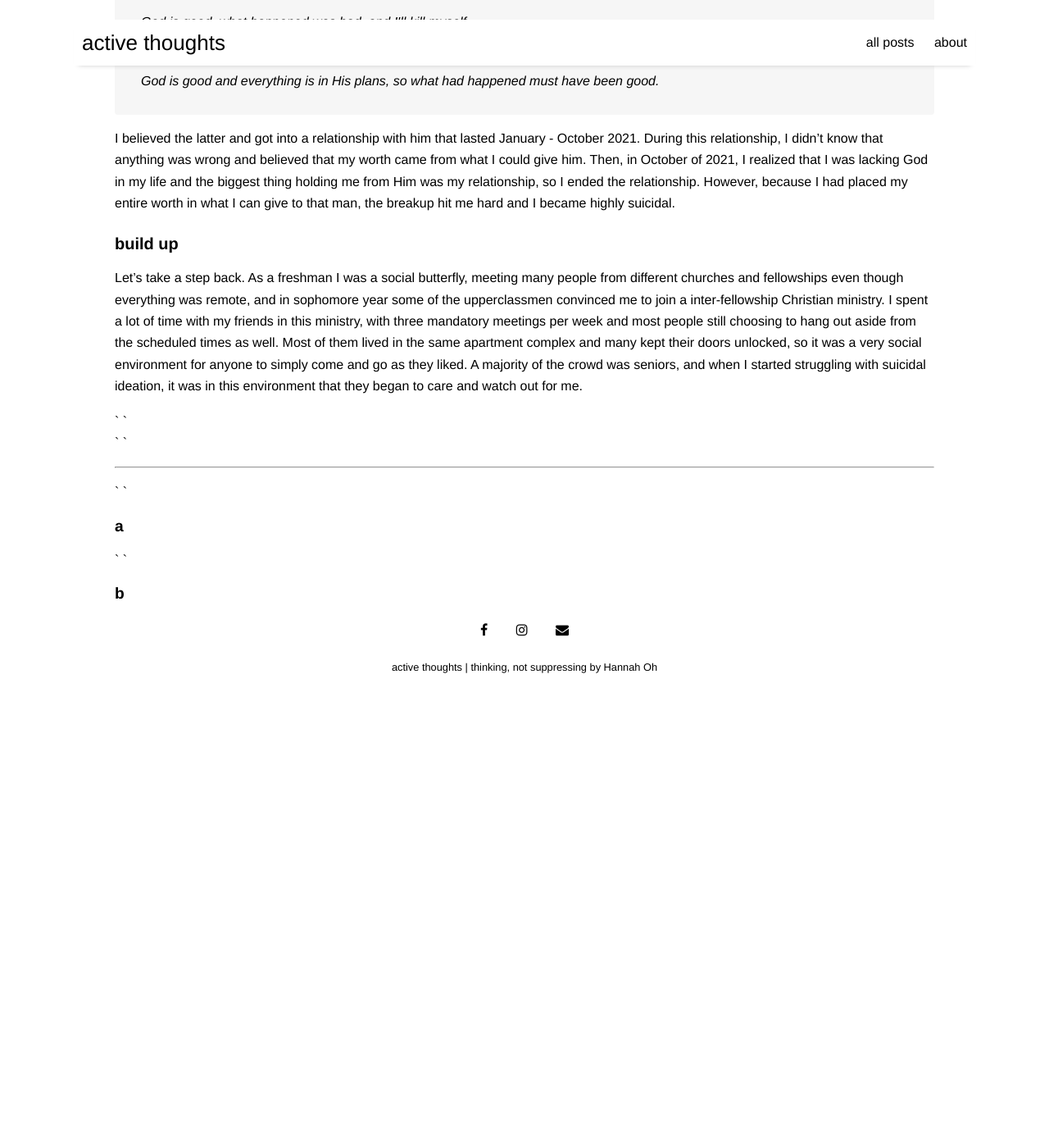
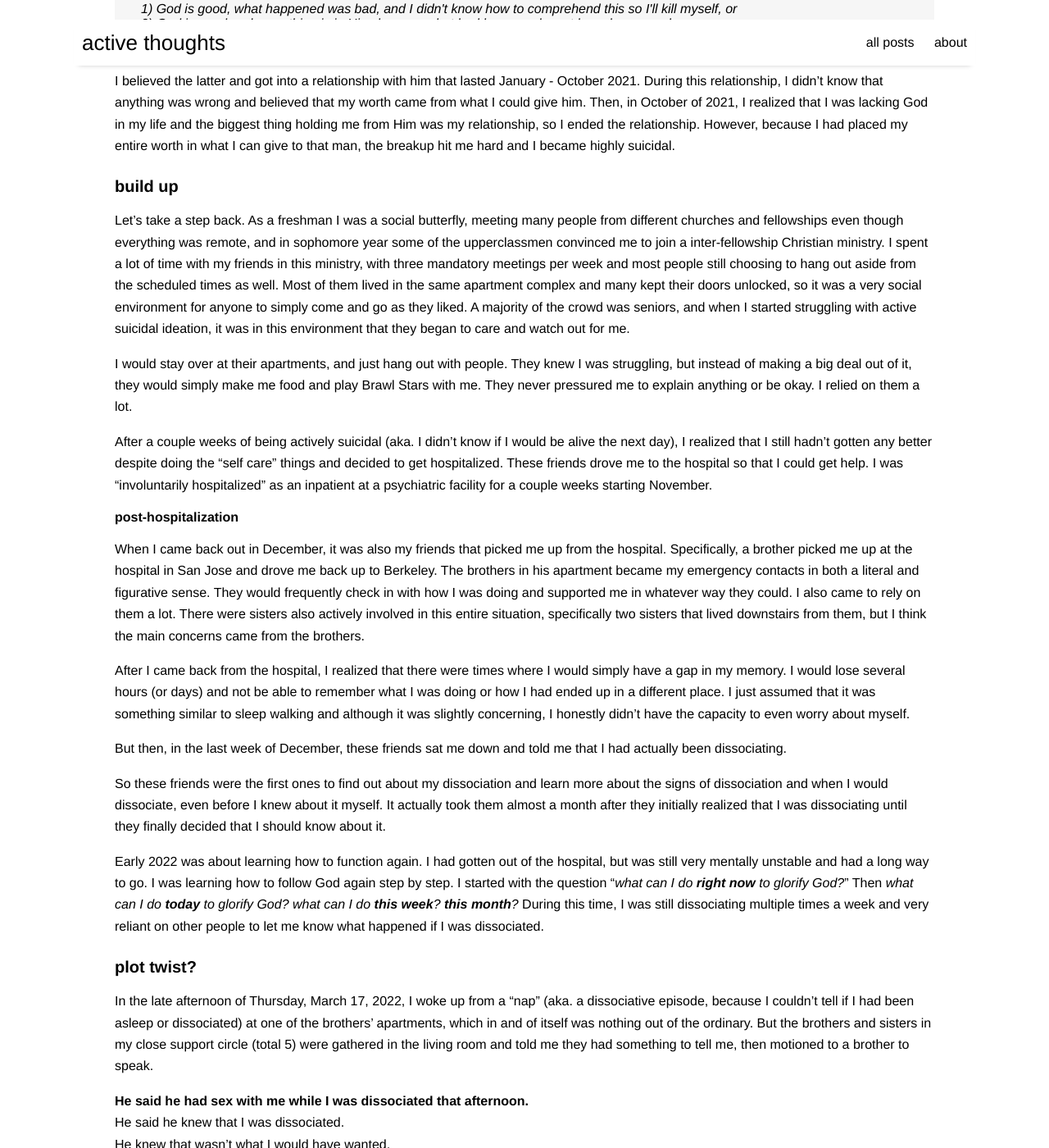
Before and after one commit to thoughtshso/blog, a Jekyll site: the page built from _posts/2022-03-17-the-story.md, in a window 1280 px wide and 1400 px high, scrolled down 498 px. Shown: the whole window at 82% size. Built offline with Jekyll 4.4.1, drawn with Linux system fonts in a browser that asks for light colours; nearby versions of some CDN libraries; before the commit the page ends 1374 px from its top, so only the background shows below that; some of the changed text lies outside the part shown.

Commit message:
[post][story] build up

````diff
--- a/_posts/2022-03-17-the-story.md
+++ b/_posts/2022-03-17-the-story.md
@@ -18,11 +17,8 @@ In January of 2021, I got into my first relationship as a freshman in college. W
 
 I couldn't comprehend what had happened and I didn't know how to process it, but the reality of God's goodness was a foundation that I believed more than anything else in my mind. It was in this struggle that I came to a crossroads -- either
 ```
-God is good, what happened was bad, and I'll kill myself
-
-or
-
-God is good and everything is in His plans, so what had happened must have been good.
+1) God is good, what happened was bad, and I didn't know how to comprehend this so I'll kill myself, or
+2) God is good and everything is in His plans, so what had happened must have been good.
 ```
 
 I believed the latter and got into a relationship with him that lasted January - October 2021. During this relationship, I didn't know that anything was wrong and believed that my worth came from what I could give him.
@@ -30,8 +26,41 @@ Then, in October of 2021, I realized that I was lacking God in my life and the b
 
 ### build up
 
-Let's take a step back. As a freshman I was a social butterfly, meeting many people from different churches and fellowships even though everything was remote, and in sophomore year some of the upperclassmen convinced me to join a inter-fellowship Christian ministry. I spent a lot of time with my friends in this ministry, with three mandatory meetings per week and most people still choosing to hang out aside from the scheduled times as well. Most of them lived in the same apartment complex and many kept their doors unlocked, so it was a very social environment for anyone to simply come and go as they liked. A majority of the crowd was seniors, and when I started struggling with suicidal ideation, it was in this environment that they began to care and watch out for me.
+Let's take a step back. As a freshman I was a social butterfly, meeting many people from different churches and fellowships even though everything was remote, and in sophomore year some of the upperclassmen convinced me to join a inter-fellowship Christian ministry. I spent a lot of time with my friends in this ministry, with three mandatory meetings per week and most people still choosing to hang out aside from the scheduled times as well. Most of them lived in the same apartment complex and many kept their doors unlocked, so it was a very social environment for anyone to simply come and go as they liked. A majority of the crowd was seniors, and when I started struggling with active suicidal ideation, it was in this environment that they began to care and watch out for me.
 
+I would stay over at their apartments, and just hang out with people. They knew I was struggling, but instead of making a big deal out of it, they would simply make me food and play Brawl Stars with me. They never pressured me to explain anything or be okay. I relied on them a lot.
+
+After a couple weeks of being actively suicidal (aka. I didn't know if I would be alive the next day), I realized that I still hadn't gotten any better despite doing the "self care" things and decided to get hospitalized. These friends drove me to the hospital so that I could get help. I was "involuntarily hospitalized" as an inpatient at a psychiatric facility for a couple weeks starting November.
+
+#### post-hospitalization
+
+When I came back out in December, it was also my friends that picked me up from the hospital. Specifically, a brother picked me up at the hospital in San Jose and drove me back up to Berkeley. The brothers in his apartment became my emergency contacts in both a literal and figurative sense. They would frequently check in with how I was doing and supported me in whatever way they could. I also came to rely on them a lot. There were sisters also actively involved in this entire situation, specifically two sisters that lived downstairs from them, but I think the main concerns came from the brothers.
+
+After I came back from the hospital, I realized that there were times where I would simply have a gap in my memory. I would lose several hours (or days) and not be able to remember what I was doing or how I had ended up in a different place. I just assumed that it was something similar to sleep walking and although it was slightly concerning, I honestly didn't have the capacity to even worry about myself.
+
+But then, in the last week of December, these friends sat me down and told me that I had actually been dissociating.
+
+So these friends were the first ones to find out about my dissociation and learn more about the signs of dissociation and when I would dissociate, even before I knew about it myself. It actually took them almost a month after they initially realized that I was dissociating until they finally decided that I should know about it.
+
+Early 2022 was about learning how to function again. I had gotten out of the hospital, but was still very mentally unstable and had a long way to go. I was learning how to follow God again step by step. I started with the question "*what can I do **right now** to glorify God?*" Then *what can I do **today** to glorify God? what can I do **this week**? **this month**?* During this time, I was still dissociating multiple times a week and very reliant on other people to let me know what happened if I was dissociated.
+
+### plot twist?
+
+In the late afternoon of Thursday, March 17, 2022, I woke up from a "nap" (aka. a dissociative episode, because I couldn't tell if I had been asleep or dissociated) at one of the brothers' apartments, which in and of itself was nothing out of the ordinary. But the brothers and sisters in my close support circle (total 5) were gathered in the living room and told me they had something to tell me, then motioned to a brother to speak.
+
+**He said he had sex with me while I was dissociated that afternoon.**\
+He said he knew that I was dissociated.\
+He knew that wasn't what I would have wanted.\
+He said he felt disgusted with himself for taking advantage of me.\
+He said he was overwhelmed with guilt about his actions.
+
+He had shared with the brothers first because he was overwhelmed with guilt, who then said that I deserved to know and also invited sisters into the situation. He went to go throw up because he couldn't handle himself.
+
+I... froze.
+
+I didn't know how to respond to this and was just overwhelmed. I was overwhelmed with guilt for the entire situaiton, because it seemed like the brother was struggling so much and it felt like my fault. I didn't know how to respond because I didn't want to make this situation worse for him when he already felt so bad about it.
+
+But even though I had no memory of what had happened, I could tell that it was true. Partly because I knew that they would never joke about something like this, but mainly because I could physically feel it and smell him on my skin. Once I noticed that, I took my turn to go throw up in the bathroom.
 
 ` `
 ` `
````
Also changed, not shown: other parts of _posts/2022-03-17-the-story.md (+1 -2 lines).
